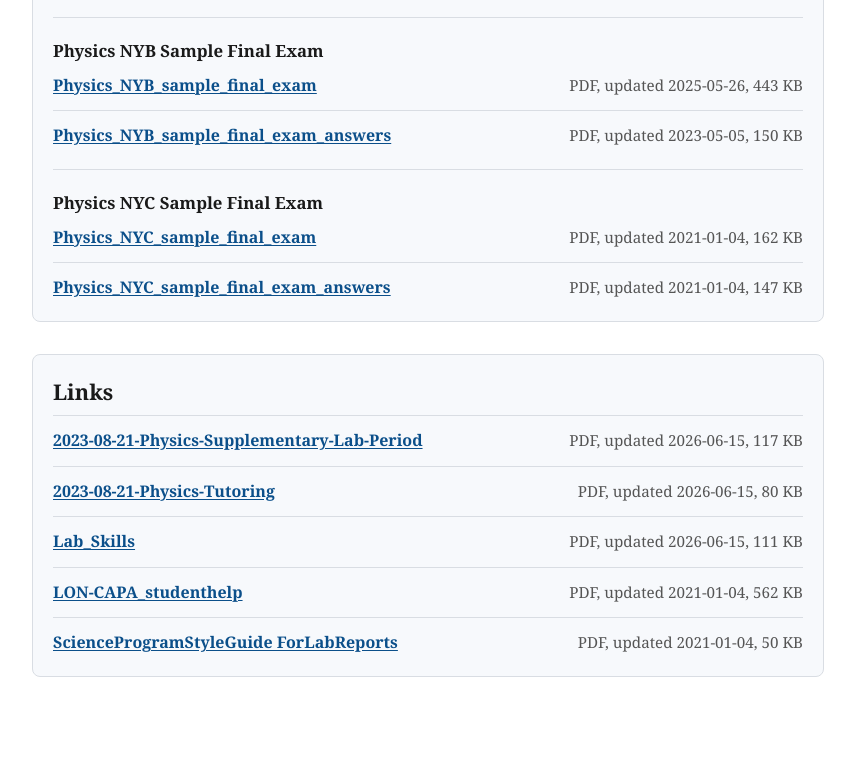
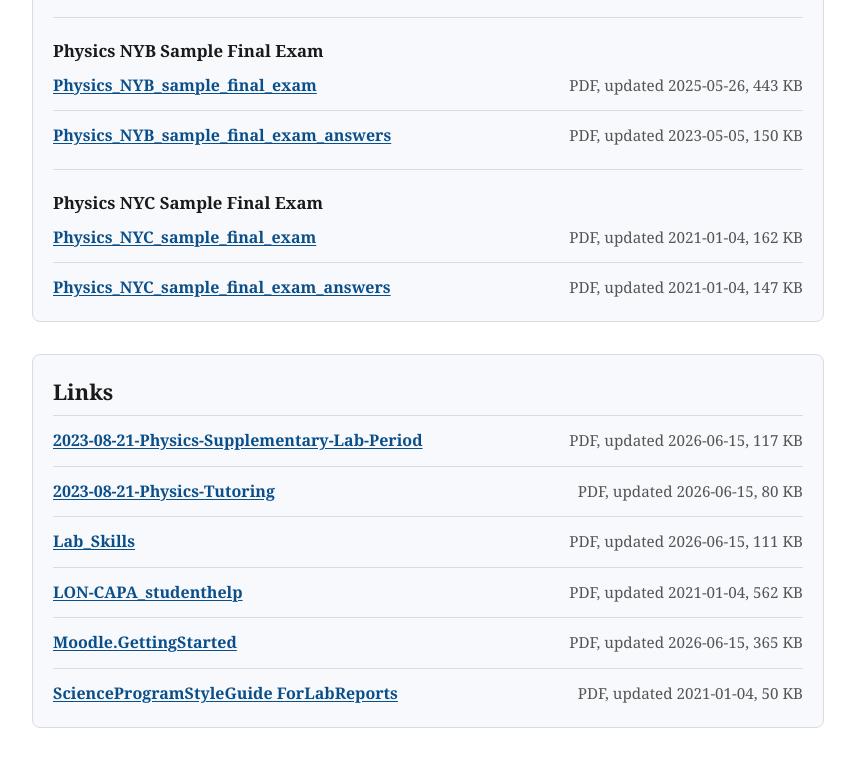
Before and after one commit to GitHubGreg/john-abbott-college-physics-public-website-files, a website: page docs/index.html in a window 1280 px wide. Shown: the part 4188-4954 px from the top of the page, without its empty margins (212-1067 px from the left). Drawn offline with Linux system fonts and the light colour scheme.

Commit message:
Update public files (2026-06-15 09:45:12 EDT)

```diff
--- a/docs/index.html
+++ b/docs/index.html
@@ -409,6 +409,10 @@
       <span>PDF, updated 2021-01-04, 562 KB</span>
     </li>
     <li>
+      <a href="files/links/moodlegettingstarted.pdf">Moodle.GettingStarted</a>
+      <span>PDF, updated 2026-06-15, 365 KB</span>
+    </li>
+    <li>
       <a href="files/links/scienceprogramstyleguide-forlabreports.pdf">ScienceProgramStyleGuide ForLabReports</a>
       <span>PDF, updated 2021-01-04, 50 KB</span>
     </li>
```
Also changed, not shown: docs/manifest.json, 1 other file.
